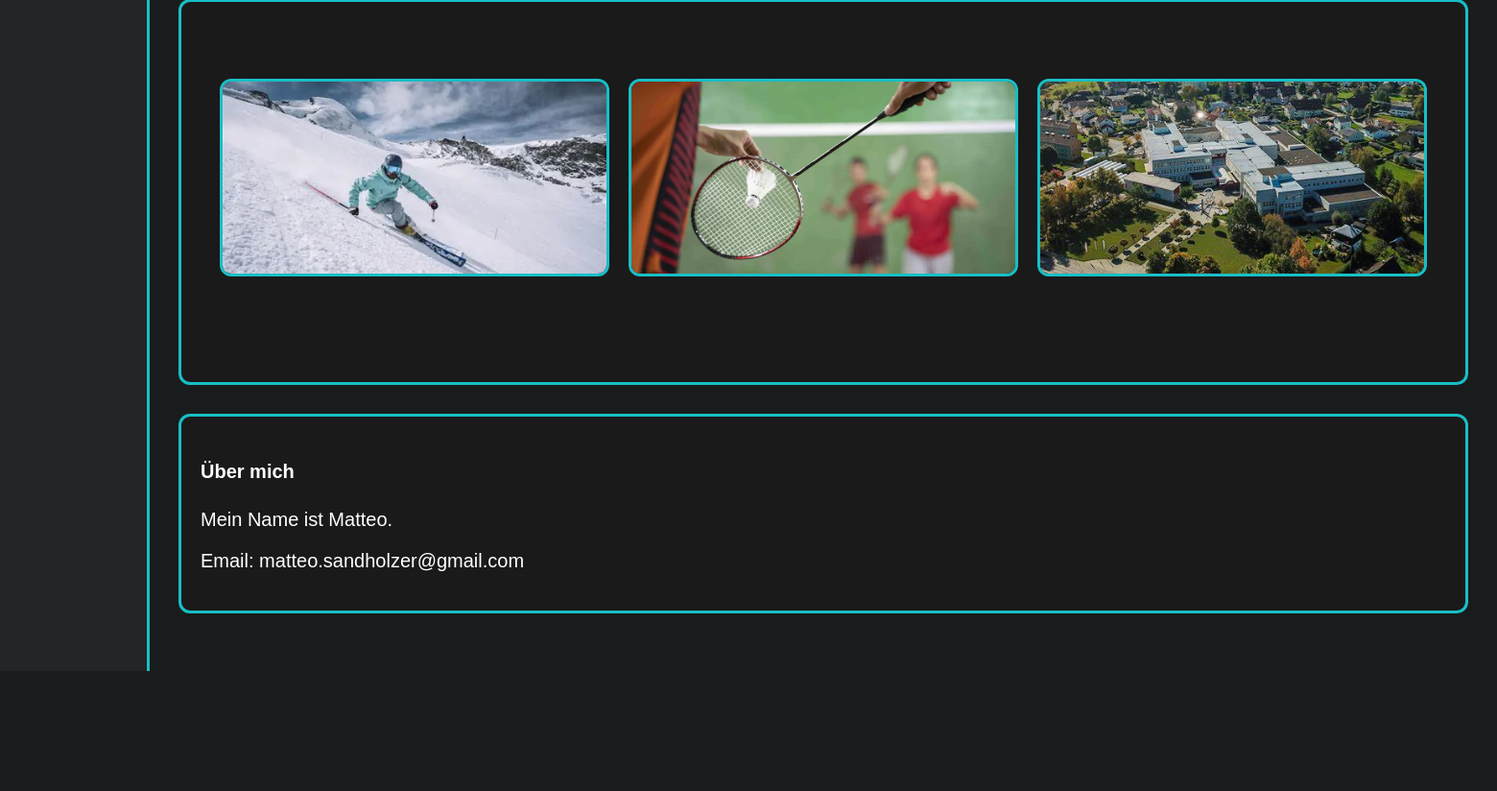
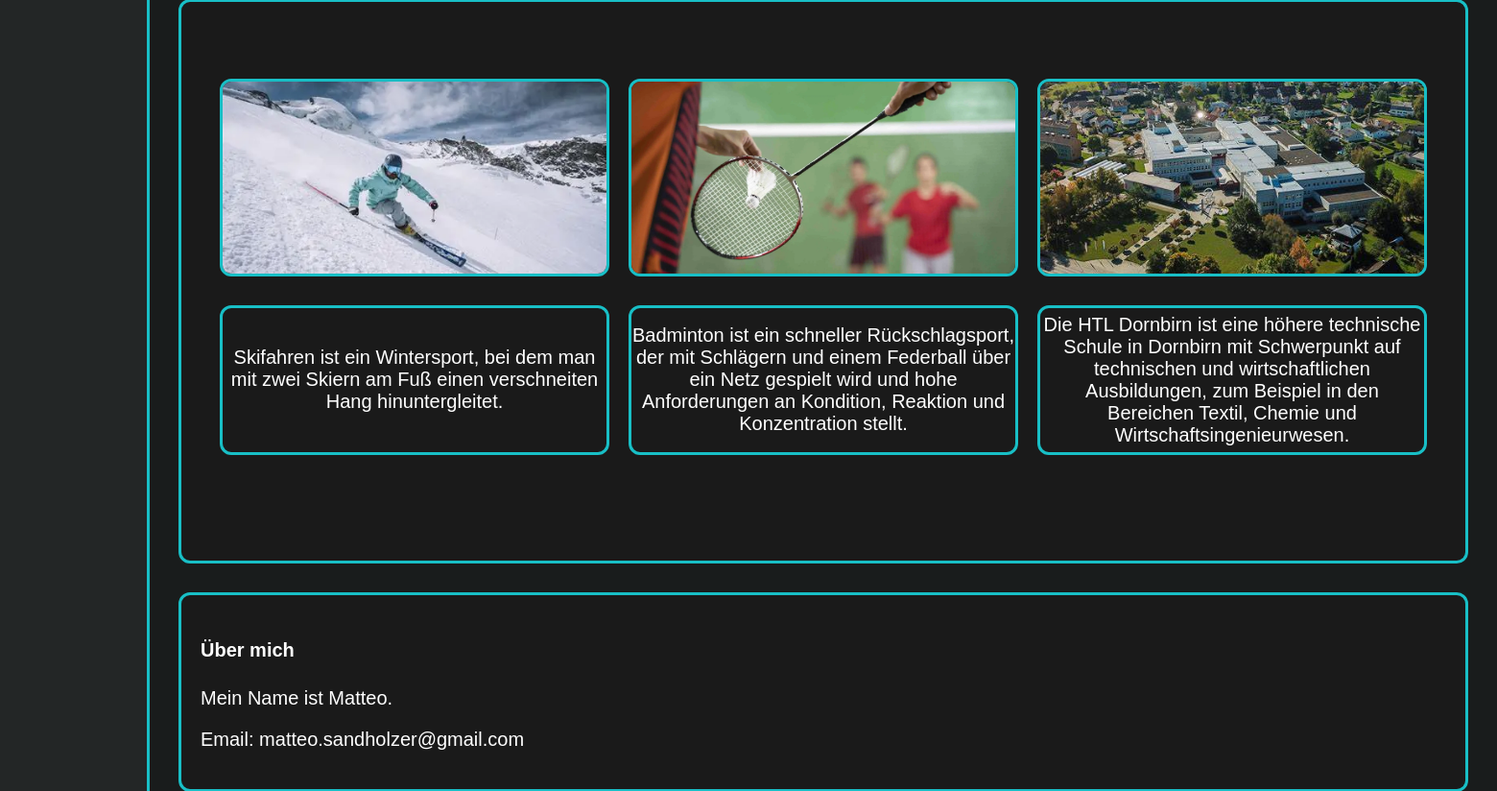
Before and after one commit to Matze62391/2bWI_SaM, a PHP site: page / in a window 1560 px wide. Shown: the part 335-1159 px from the top of the page at 96% size. Before the commit the page ends 1034 px from the top, so only its background shows below. Run offline with PHP 8.4, Linux system fonts and the light colour scheme.

Commit message:
Added text descriptions for skiing, badminton, and HTL Dornbirn; styled new text boxes for improved layout.

```diff
--- a/index.html
+++ b/index.html
@@ -39,9 +39,12 @@
                         </a>
                     </div>
                 </div>
+                <div class="Text-grid">
+                    <div class="Text-box">Skifahren ist ein Wintersport, bei dem man mit zwei Skiern am Fuß einen verschneiten Hang hinuntergleitet.</div>
+                    <div class="Text-box2">Badminton ist ein schneller Rückschlagsport, der mit Schlägern und einem Federball über ein Netz gespielt wird und hohe Anforderungen an Kondition, Reaktion und Konzentration stellt.</div>
+                    <div class="Text-box3">Die HTL Dornbirn ist eine höhere technische Schule in Dornbirn mit Schwerpunkt auf technischen und wirtschaftlichen Ausbildungen, zum Beispiel in den Bereichen Textil, Chemie und Wirtschaftsingenieurwesen.</div>
+                </div>
             </div>
-
-
             <div class="info-box">
                 <h4>Über mich</h4>
                 <p>Mein Name ist Matteo.</p>
--- a/style.css
+++ b/style.css
@@ -123,6 +123,54 @@ body {
   overflow: hidden;
 }
 
+.Text-grid {
+  display: flex;
+  justify-content: space-around;
+  align-items: center;
+  gap: 20px;
+  margin-bottom: 30px;
+}
+
+.Text-box {
+  background: #1a1a1a;
+  border: 3px solid #18bfc6;
+  border-radius: 12px;
+  padding: 0;
+  height: 150px;
+  width: 400px;
+  display: flex;
+  justify-content: center;
+  align-items: center;
+  font-size: 20px;
+  color: white
+}
+.Text-box2 {
+  background: #1a1a1a;
+  border: 3px solid #18bfc6;
+  border-radius: 12px;
+  padding: 0;
+  height: 150px;
+  width: 400px;
+  display: flex;
+  justify-content: center;
+  align-items: center;
+  font-size: 20px;
+  color: white
+}
+.Text-box3 {
+  background: #1a1a1a;
+  border: 3px solid #18bfc6;
+  border-radius: 12px;
+  padding: 0;
+  height: 150px;
+  width: 400px;
+  display: flex;
+  justify-content: center;
+  align-items: center;
+  font-size: 20px;
+  color: white;
+}
+
 .info-box {
   background: #1a1a1a;
   border: 3px solid #18bfc6;
```
